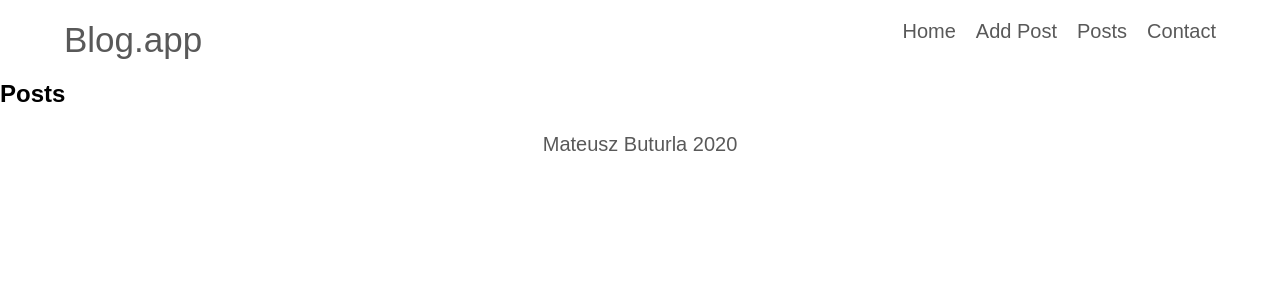
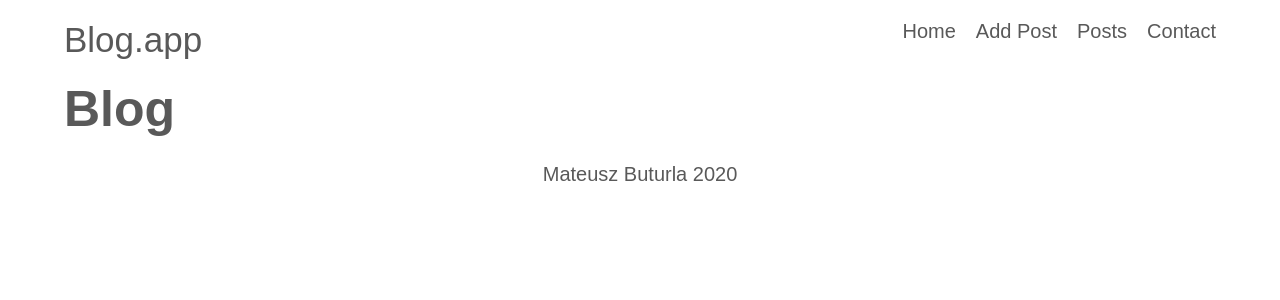
Before and after one commit to mateuszbuturla/blog.app, a React (Create React App) app in the folder client/: page / in a window 1280 px wide. Shown: the top 300 px of the page. Built offline with nearby package versions, Linux system fonts and the light colour scheme.

Commit message:
create home

```diff
--- /dev/null
+++ b/client/src/view/home/Home.css
@@ -0,0 +1,10 @@
+.home {
+    width: 90%;
+    max-width: 1500px;
+    margin: 0 auto;
+    color: #595959;
+}
+
+.home__header {
+    font-size: 50px;
+}
--- a/client/src/view/home/Home.js
+++ b/client/src/view/home/Home.js
@@ -3,11 +3,15 @@ import React from 'react';
 import Nav from '../nav/Nav';
 import Footer from '../footer/Footer';
 
+import './Home.css'
+
 const Home = () => {
     return (
         <React.Fragment>
             <Nav />
-            <h2>Posts</h2>
+            <section className="home">
+                <h2 className="home__header">Blog</h2>
+            </section>
             <Footer />
         </React.Fragment>
     );
```
